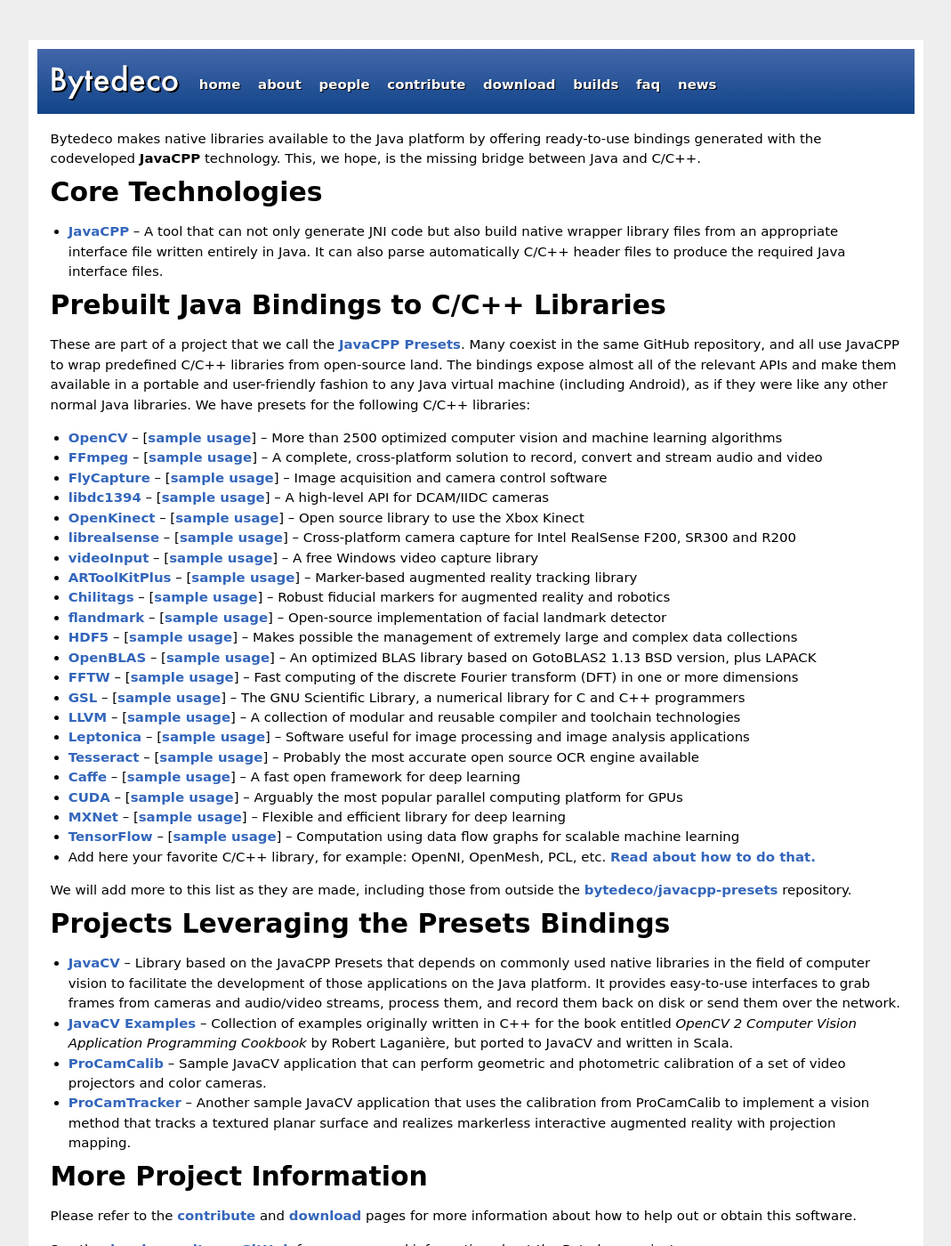
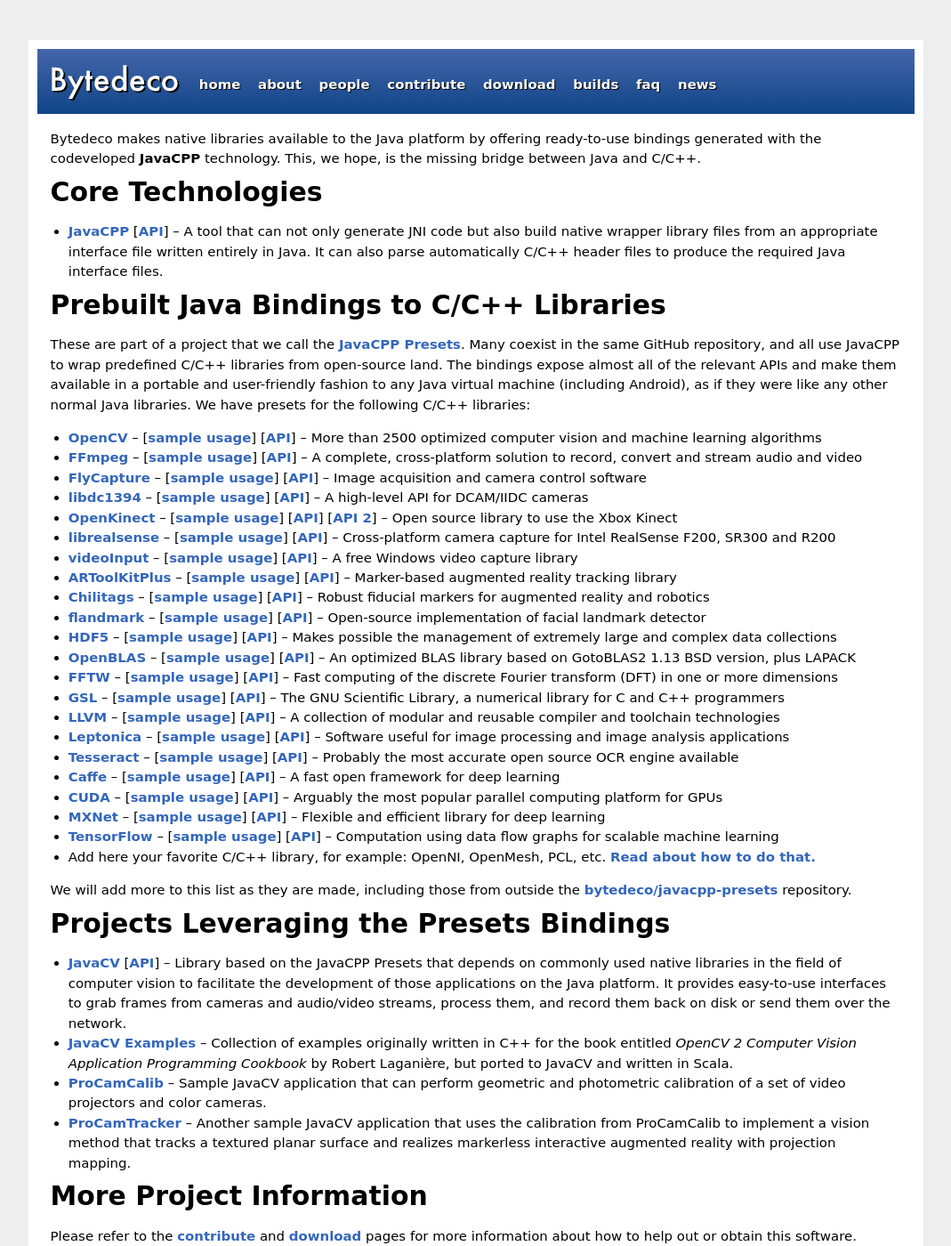
Before and after one commit to bytedeco/bytedeco.github.io, a Jekyll site: the page built from index.html, in a window 1280 px wide and 1400 px high. Shown: the whole window at 89% size, without its empty margins (105-1174 px from the left). Built offline with Jekyll 4.4.1, drawn with Linux system fonts in a browser that asks for light colours; the list of posts is cut into pages by our own code.

Commit message:
Add links to the API documentation generated by Javadoc

```diff
--- a/index.html
+++ b/index.html
@@ -14,38 +14,38 @@ title: Home
     <p>
     </p>
     <ul>
-    <li><a href="https://github.com/bytedeco/javacpp">JavaCPP</a> &ndash; A tool that can not only generate JNI code but also build native wrapper library files from an appropriate interface file written entirely in Java. It can also parse automatically C/C++ header files to produce the required Java interface files.</li>
+    <li><a href="https://github.com/bytedeco/javacpp">JavaCPP</a> [<a href="http://bytedeco.org/javacpp/apidocs/">API</a>] &ndash; A tool that can not only generate JNI code but also build native wrapper library files from an appropriate interface file written entirely in Java. It can also parse automatically C/C++ header files to produce the required Java interface files.</li>
     </ul>
     <h1>Prebuilt Java Bindings to C/C++ Libraries</h1>
     These are part of a project that we call the <a href="https://github.com/bytedeco/javacpp-presets">JavaCPP Presets</a>. Many coexist in the same GitHub repository, and all use JavaCPP to wrap predefined C/C++ libraries from open-source land. The bindings expose almost all of the relevant APIs and make them available in a portable and user-friendly fashion to any Java virtual machine (including Android), as if they were like any other normal Java libraries. We have presets for the following C/C++ libraries:
     <ul>
-    <li><a href="https://github.com/bytedeco/javacpp-presets/tree/master/opencv">OpenCV</a> &ndash; [<a href="https://github.com/bytedeco/javacpp-presets/tree/master/opencv#sample-usage">sample usage</a>] &ndash; More than 2500 optimized computer vision and machine learning algorithms</li>
-    <li><a href="https://github.com/bytedeco/javacpp-presets/tree/master/ffmpeg">FFmpeg</a> &ndash; [<a href="https://github.com/bytedeco/javacpp-presets/tree/master/ffmpeg#sample-usage">sample usage</a>] &ndash; A complete, cross-platform solution to record, convert and stream audio and video</li>
-    <li><a href="https://github.com/bytedeco/javacpp-presets/tree/master/flycapture">FlyCapture</a> &ndash; [<a href="https://github.com/bytedeco/javacpp-presets/tree/master/flycapture#sample-usage">sample usage</a>] &ndash; Image acquisition and camera control software</li>
-    <li><a href="https://github.com/bytedeco/javacpp-presets/tree/master/libdc1394">libdc1394</a> &ndash; [<a href="https://github.com/bytedeco/javacpp-presets/tree/master/libdc1394#sample-usage">sample usage</a>] &ndash; A high-level API for DCAM/IIDC cameras</li>
-    <li><a href="https://github.com/bytedeco/javacpp-presets/tree/master/libfreenect">OpenKinect</a> &ndash; [<a href="https://github.com/bytedeco/javacpp-presets/tree/master/libfreenect#sample-usage">sample usage</a>] &ndash; Open source library to use the Xbox Kinect</li>
-    <li><a href="https://github.com/bytedeco/javacpp-presets/tree/master/librealsense">librealsense</a> &ndash; [<a href="https://github.com/bytedeco/javacpp-presets/tree/master/librealsense#sample-usage">sample usage</a>] &ndash; Cross-platform camera capture for Intel RealSense F200, SR300 and R200</li>
-    <li><a href="https://github.com/bytedeco/javacpp-presets/tree/master/videoinput">videoInput</a> &ndash; [<a href="https://github.com/bytedeco/javacpp-presets/tree/master/videoinput#sample-usage">sample usage</a>] &ndash; A free Windows video capture library</li>
-    <li><a href="https://github.com/bytedeco/javacpp-presets/tree/master/artoolkitplus">ARToolKitPlus</a> &ndash; [<a href="https://github.com/bytedeco/javacpp-presets/tree/master/artoolkitplus#sample-usage">sample usage</a>] &ndash; Marker-based augmented reality tracking library</li>
-    <li><a href="https://github.com/bytedeco/javacpp-presets/tree/master/chilitags">Chilitags</a> &ndash; [<a href="https://github.com/bytedeco/javacpp-presets/tree/master/chilitags#sample-usage">sample usage</a>] &ndash; Robust fiducial markers for augmented reality and robotics</li>
-    <li><a href="https://github.com/bytedeco/javacpp-presets/tree/master/flandmark">flandmark</a> &ndash; [<a href="https://github.com/bytedeco/javacpp-presets/tree/master/flandmark#sample-usage">sample usage</a>] &ndash; Open-source implementation of facial landmark detector</li>
-    <li><a href="https://github.com/bytedeco/javacpp-presets/tree/master/hdf5">HDF5</a> &ndash; [<a href="https://github.com/bytedeco/javacpp-presets/tree/master/hdf5#sample-usage">sample usage</a>] &ndash; Makes possible the management of extremely large and complex data collections</li>
-    <li><a href="https://github.com/bytedeco/javacpp-presets/tree/master/openblas">OpenBLAS</a> &ndash; [<a href="https://github.com/bytedeco/javacpp-presets/tree/master/openblas#sample-usage">sample usage</a>] &ndash; An optimized BLAS library based on GotoBLAS2 1.13 BSD version, plus LAPACK</li>
-    <li><a href="https://github.com/bytedeco/javacpp-presets/tree/master/fftw">FFTW</a> &ndash; [<a href="https://github.com/bytedeco/javacpp-presets/tree/master/fftw#sample-usage">sample usage</a>] &ndash; Fast computing of the discrete Fourier transform (DFT) in one or more dimensions</li>
-    <li><a href="https://github.com/bytedeco/javacpp-presets/tree/master/gsl">GSL</a> &ndash; [<a href="https://github.com/bytedeco/javacpp-presets/tree/master/gsl#sample-usage">sample usage</a>] &ndash; The GNU Scientific Library, a numerical library for C and C++ programmers</li>
-    <li><a href="https://github.com/bytedeco/javacpp-presets/tree/master/llvm">LLVM</a> &ndash; [<a href="https://github.com/bytedeco/javacpp-presets/tree/master/llvm#sample-usage">sample usage</a>] &ndash; A collection of modular and reusable compiler and toolchain technologies</li>
-    <li><a href="https://github.com/bytedeco/javacpp-presets/tree/master/leptonica">Leptonica</a> &ndash; [<a href="https://github.com/bytedeco/javacpp-presets/tree/master/leptonica#sample-usage">sample usage</a>] &ndash; Software useful for image processing and image analysis applications</li>
-    <li><a href="https://github.com/bytedeco/javacpp-presets/tree/master/tesseract">Tesseract</a> &ndash; [<a href="https://github.com/bytedeco/javacpp-presets/tree/master/tesseract#sample-usage">sample usage</a>] &ndash; Probably the most accurate open source OCR engine available</li>
-    <li><a href="https://github.com/bytedeco/javacpp-presets/tree/master/caffe">Caffe</a> &ndash; [<a href="https://github.com/bytedeco/javacpp-presets/tree/master/caffe#sample-usage">sample usage</a>] &ndash; A fast open framework for deep learning</li>
-    <li><a href="https://github.com/bytedeco/javacpp-presets/tree/master/cuda">CUDA</a> &ndash; [<a href="https://github.com/bytedeco/javacpp-presets/tree/master/cuda#sample-usage">sample usage</a>] &ndash; Arguably the most popular parallel computing platform for GPUs</li>
-    <li><a href="https://github.com/bytedeco/javacpp-presets/tree/master/mxnet">MXNet</a> &ndash; [<a href="https://github.com/bytedeco/javacpp-presets/tree/master/mxnet#sample-usage">sample usage</a>] &ndash; Flexible and efficient library for deep learning</li>
-    <li><a href="https://github.com/bytedeco/javacpp-presets/tree/master/tensorflow">TensorFlow</a> &ndash; [<a href="https://github.com/bytedeco/javacpp-presets/tree/master/tensorflow#sample-usage">sample usage</a>] &ndash; Computation using data flow graphs for scalable machine learning</li>
+    <li><a href="https://github.com/bytedeco/javacpp-presets/tree/master/opencv">OpenCV</a> &ndash; [<a href="https://github.com/bytedeco/javacpp-presets/tree/master/opencv#sample-usage">sample usage</a>] [<a href="http://bytedeco.org/javacpp-presets/opencv/apidocs/">API</a>] &ndash; More than 2500 optimized computer vision and machine learning algorithms</li>
+    <li><a href="https://github.com/bytedeco/javacpp-presets/tree/master/ffmpeg">FFmpeg</a> &ndash; [<a href="https://github.com/bytedeco/javacpp-presets/tree/master/ffmpeg#sample-usage">sample usage</a>] [<a href="http://bytedeco.org/javacpp-presets/ffmpeg/apidocs/">API</a>] &ndash; A complete, cross-platform solution to record, convert and stream audio and video</li>
+    <li><a href="https://github.com/bytedeco/javacpp-presets/tree/master/flycapture">FlyCapture</a> &ndash; [<a href="https://github.com/bytedeco/javacpp-presets/tree/master/flycapture#sample-usage">sample usage</a>] [<a href="http://bytedeco.org/javacpp-presets/flycapture/apidocs/">API</a>] &ndash; Image acquisition and camera control software</li>
+    <li><a href="https://github.com/bytedeco/javacpp-presets/tree/master/libdc1394">libdc1394</a> &ndash; [<a href="https://github.com/bytedeco/javacpp-presets/tree/master/libdc1394#sample-usage">sample usage</a>] [<a href="http://bytedeco.org/javacpp-presets/libdc1394/apidocs/">API</a>] &ndash; A high-level API for DCAM/IIDC cameras</li>
+    <li><a href="https://github.com/bytedeco/javacpp-presets/tree/master/libfreenect">OpenKinect</a> &ndash; [<a href="https://github.com/bytedeco/javacpp-presets/tree/master/libfreenect#sample-usage">sample usage</a>] [<a href="http://bytedeco.org/javacpp-presets/libfreenect/apidocs/">API</a>] [<a href="http://bytedeco.org/javacpp-presets/libfreenect2/apidocs/">API 2</a>] &ndash; Open source library to use the Xbox Kinect</li>
+    <li><a href="https://github.com/bytedeco/javacpp-presets/tree/master/librealsense">librealsense</a> &ndash; [<a href="https://github.com/bytedeco/javacpp-presets/tree/master/librealsense#sample-usage">sample usage</a>] [<a href="http://bytedeco.org/javacpp-presets/librealsense/apidocs/">API</a>] &ndash; Cross-platform camera capture for Intel RealSense F200, SR300 and R200</li>
+    <li><a href="https://github.com/bytedeco/javacpp-presets/tree/master/videoinput">videoInput</a> &ndash; [<a href="https://github.com/bytedeco/javacpp-presets/tree/master/videoinput#sample-usage">sample usage</a>] [<a href="http://bytedeco.org/javacpp-presets/videoinput/apidocs/">API</a>] &ndash; A free Windows video capture library</li>
+    <li><a href="https://github.com/bytedeco/javacpp-presets/tree/master/artoolkitplus">ARToolKitPlus</a> &ndash; [<a href="https://github.com/bytedeco/javacpp-presets/tree/master/artoolkitplus#sample-usage">sample usage</a>] [<a href="http://bytedeco.org/javacpp-presets/artoolkitplus/apidocs/">API</a>] &ndash; Marker-based augmented reality tracking library</li>
+    <li><a href="https://github.com/bytedeco/javacpp-presets/tree/master/chilitags">Chilitags</a> &ndash; [<a href="https://github.com/bytedeco/javacpp-presets/tree/master/chilitags#sample-usage">sample usage</a>] [<a href="http://bytedeco.org/javacpp-presets/chilitags/apidocs/">API</a>] &ndash; Robust fiducial markers for augmented reality and robotics</li>
+    <li><a href="https://github.com/bytedeco/javacpp-presets/tree/master/flandmark">flandmark</a> &ndash; [<a href="https://github.com/bytedeco/javacpp-presets/tree/master/flandmark#sample-usage">sample usage</a>] [<a href="http://bytedeco.org/javacpp-presets/flandmark/apidocs/">API</a>] &ndash; Open-source implementation of facial landmark detector</li>
+    <li><a href="https://github.com/bytedeco/javacpp-presets/tree/master/hdf5">HDF5</a> &ndash; [<a href="https://github.com/bytedeco/javacpp-presets/tree/master/hdf5#sample-usage">sample usage</a>] [<a href="http://bytedeco.org/javacpp-presets/hdf5/apidocs/">API</a>] &ndash; Makes possible the management of extremely large and complex data collections</li>
+    <li><a href="https://github.com/bytedeco/javacpp-presets/tree/master/openblas">OpenBLAS</a> &ndash; [<a href="https://github.com/bytedeco/javacpp-presets/tree/master/openblas#sample-usage">sample usage</a>] [<a href="http://bytedeco.org/javacpp-presets/openblas/apidocs/">API</a>] &ndash; An optimized BLAS library based on GotoBLAS2 1.13 BSD version, plus LAPACK</li>
+    <li><a href="https://github.com/bytedeco/javacpp-presets/tree/master/fftw">FFTW</a> &ndash; [<a href="https://github.com/bytedeco/javacpp-presets/tree/master/fftw#sample-usage">sample usage</a>] [<a href="http://bytedeco.org/javacpp-presets/fftw/apidocs/">API</a>] &ndash; Fast computing of the discrete Fourier transform (DFT) in one or more dimensions</li>
+    <li><a href="https://github.com/bytedeco/javacpp-presets/tree/master/gsl">GSL</a> &ndash; [<a href="https://github.com/bytedeco/javacpp-presets/tree/master/gsl#sample-usage">sample usage</a>] [<a href="http://bytedeco.org/javacpp-presets/gsl/apidocs/">API</a>] &ndash; The GNU Scientific Library, a numerical library for C and C++ programmers</li>
+    <li><a href="https://github.com/bytedeco/javacpp-presets/tree/master/llvm">LLVM</a> &ndash; [<a href="https://github.com/bytedeco/javacpp-presets/tree/master/llvm#sample-usage">sample usage</a>] [<a href="http://bytedeco.org/javacpp-presets/llvm/apidocs/">API</a>] &ndash; A collection of modular and reusable compiler and toolchain technologies</li>
+    <li><a href="https://github.com/bytedeco/javacpp-presets/tree/master/leptonica">Leptonica</a> &ndash; [<a href="https://github.com/bytedeco/javacpp-presets/tree/master/leptonica#sample-usage">sample usage</a>] [<a href="http://bytedeco.org/javacpp-presets/leptonica/apidocs/">API</a>] &ndash; Software useful for image processing and image analysis applications</li>
+    <li><a href="https://github.com/bytedeco/javacpp-presets/tree/master/tesseract">Tesseract</a> &ndash; [<a href="https://github.com/bytedeco/javacpp-presets/tree/master/tesseract#sample-usage">sample usage</a>] [<a href="http://bytedeco.org/javacpp-presets/tesseract/apidocs/">API</a>] &ndash; Probably the most accurate open source OCR engine available</li>
+    <li><a href="https://github.com/bytedeco/javacpp-presets/tree/master/caffe">Caffe</a> &ndash; [<a href="https://github.com/bytedeco/javacpp-presets/tree/master/caffe#sample-usage">sample usage</a>] [<a href="http://bytedeco.org/javacpp-presets/caffe/apidocs/">API</a>] &ndash; A fast open framework for deep learning</li>
+    <li><a href="https://github.com/bytedeco/javacpp-presets/tree/master/cuda">CUDA</a> &ndash; [<a href="https://github.com/bytedeco/javacpp-presets/tree/master/cuda#sample-usage">sample usage</a>] [<a href="http://bytedeco.org/javacpp-presets/cuda/apidocs/">API</a>] &ndash; Arguably the most popular parallel computing platform for GPUs</li>
+    <li><a href="https://github.com/bytedeco/javacpp-presets/tree/master/mxnet">MXNet</a> &ndash; [<a href="https://github.com/bytedeco/javacpp-presets/tree/master/mxnet#sample-usage">sample usage</a>] [<a href="http://bytedeco.org/javacpp-presets/mxnet/apidocs/">API</a>] &ndash; Flexible and efficient library for deep learning</li>
+    <li><a href="https://github.com/bytedeco/javacpp-presets/tree/master/tensorflow">TensorFlow</a> &ndash; [<a href="https://github.com/bytedeco/javacpp-presets/tree/master/tensorflow#sample-usage">sample usage</a>] [<a href="http://bytedeco.org/javacpp-presets/tensorflow/apidocs/">API</a>] &ndash; Computation using data flow graphs for scalable machine learning</li>
     <li>Add here your favorite C/C++ library, for example: OpenNI, OpenMesh, PCL, etc. <a href="https://github.com/bytedeco/javacpp-presets/wiki/Create-New-Presets">Read about how to do that.</a></li>
     </ul>
     <p>We will add more to this list as they are made, including those from outside the <a href="https://github.com/bytedeco/javacpp-presets">bytedeco/javacpp-presets</a> repository.</p>
     <h1>Projects Leveraging the Presets Bindings</h1>
     <ul>
-    <li><a href="https://github.com/bytedeco/javacv">JavaCV</a> &ndash; Library based on the JavaCPP Presets that depends on commonly used native libraries in the field of computer vision to facilitate the development of those applications on the Java platform. It provides easy-to-use interfaces to grab frames from cameras and audio/video streams, process them, and record them back on disk or send them over the network.</li>
+    <li><a href="https://github.com/bytedeco/javacv">JavaCV</a> [<a href="http://bytedeco.org/javacv/apidocs/">API</a>] &ndash; Library based on the JavaCPP Presets that depends on commonly used native libraries in the field of computer vision to facilitate the development of those applications on the Java platform. It provides easy-to-use interfaces to grab frames from cameras and audio/video streams, process them, and record them back on disk or send them over the network.</li>
     <li><a href="https://github.com/bytedeco/javacv-examples">JavaCV Examples</a> &ndash; Collection of examples originally written in C++ for the book entitled <em>OpenCV 2 Computer Vision Application Programming Cookbook</em> by Robert Laganière, but ported to JavaCV and written in Scala.</li>
     <li><a href="https://github.com/bytedeco/procamcalib">ProCamCalib</a> &ndash; Sample JavaCV application that can perform geometric and photometric calibration of a set of video projectors and color cameras.</li>
     <li><a href="https://github.com/bytedeco/procamtracker">ProCamTracker</a> &ndash; Another sample JavaCV application that uses the calibration from ProCamCalib to implement a vision method that tracks a textured planar surface and realizes markerless interactive augmented reality with projection mapping.</li>
```
